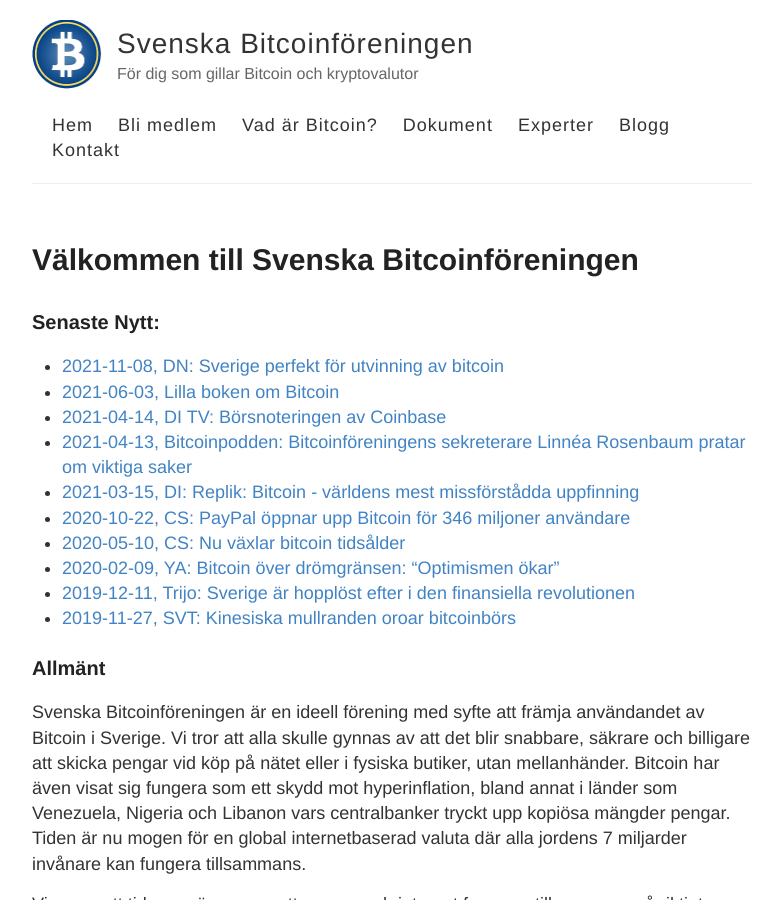
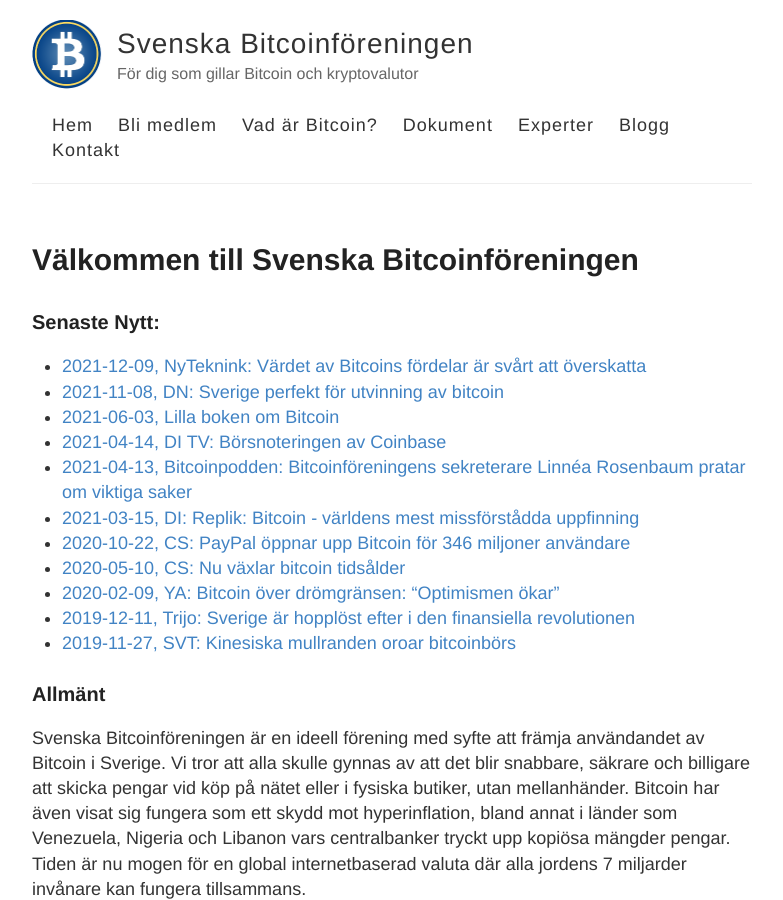
Before and after one commit to bitcoinforeningen/bitcoinforeningen.github.io, a Jekyll site: the page built from index.md, in a window 1280 px wide and 900 px high. Shown: the whole window, without its empty margins (248-1031 px from the left). Built offline with Jekyll 4.4.1, drawn with Linux system fonts in a browser that asks for light colours.

Commit message:
Update index.md

```diff
--- a/index.md
+++ b/index.md
@@ -5,6 +5,7 @@ permalink: /
 ---
 
 ### Senaste Nytt:
+- [2021-12-09, NyTeknink: Värdet av Bitcoins fördelar är svårt att överskatta](https://www.nyteknik.se/opinion/vardet-av-bitcoins-fordelar-ar-svart-att-overskatta-7025806/)
 - [2021-11-08, DN: Sverige perfekt för utvinning av bitcoin](https://www.dn.se/debatt/sverige-perfekt-for-utvinning-av-bitcoin/)
 - [2021-06-03, Lilla boken om Bitcoin]({% link _posts/2021-06-03-lilla-boken-om-bitcoin.md %})
 - [2021-04-14, DI TV: Börsnoteringen av Coinbase](https://www.di.se/ditv/ekonomistudion/coinbase-noteras-jamfors-med-facebook/)
```
